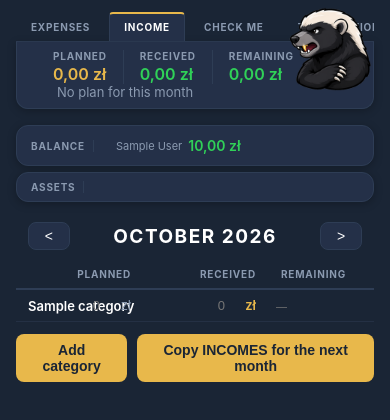
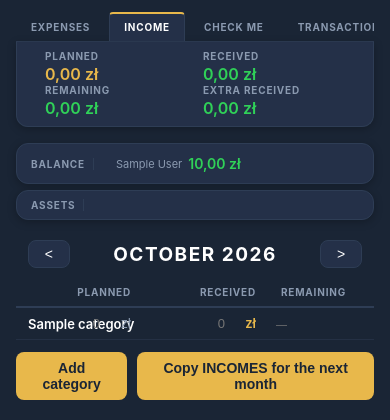
Before and after one commit to szymonwycz/money-badger, a Flask app: page /income in a window 390 px wide. Shown: the top 420 px of the page. Run offline with Flask 3, Linux system fonts and the light colour scheme; data comes from the database, SQL or seed files in the repository; tables that the repository leaves empty hold one stand-in row (values such as "Sample post").

Commit message:
Count expected income per source and show the summary as metric blocks
An overpaid income source no longer hides income still expected from another,
so EXPENSES stops reporting a shortfall when the month is covered. The summary
bar shows TO SPEND, or SPENT OVER PLAN with a signed BUFFER, instead of a
sentence; INCOME shows REMAINING as an amount and EXTRA RECEIVED separately.
Narrow screens get a two-column grid and the logo is hidden there.

Co-Authored-By: Claude Opus 5.5 (1M context) <noreply@anthropic.com>

```diff
--- a/app.py
+++ b/app.py
@@ -500,6 +500,25 @@ def bump_income_received(db, income_category_id, month, year, amount):
     )
 
 
+def income_progress(db, month, year):
+    """Return income totals without offsetting one source against another."""
+    row = db.execute(
+        '''SELECT
+             COALESCE(SUM(e.planned), 0) AS planned,
+             COALESCE(SUM(e.received), 0) AS received,
+             COALESCE(SUM(CASE WHEN e.planned > e.received
+                               THEN e.planned - e.received ELSE 0 END), 0) AS upcoming,
+             COALESCE(SUM(CASE WHEN e.received > e.planned
+                               THEN e.received - e.planned ELSE 0 END), 0) AS surplus
+           FROM income_entries e
+           JOIN income_categories c ON c.id=e.category_id
+           WHERE e.month=? AND e.year=?''',
+        (month, year),
+    ).fetchone()
+    return {key: round(row[key] or 0, 2)
+            for key in ('planned', 'received', 'upcoming', 'surplus')}
+
+
 # ── settings ──────────────────────────────────────────────────────────────────
 
 SETTING_DEFAULTS = {'currency': 'zł', 'locale': 'pl-PL'}
@@ -859,21 +878,22 @@ def api_budget():
     ).fetchall()
     spent = {r['category_id']: r['total'] for r in actuals}
 
-    income = db.execute(
-        'SELECT COALESCE(SUM(planned), 0) FROM income_entries WHERE month=? AND year=?',
-        (month, year)
-    ).fetchone()[0]
-    income_received = db.execute(
-        'SELECT COALESCE(SUM(received), 0) FROM income_entries WHERE month=? AND year=?',
-        (month, year)
-    ).fetchone()[0]
+    progress = income_progress(db, month, year)
+    income = progress['planned']
     if income == 0:
         row = db.execute('SELECT amount FROM monthly_income WHERE month=? AND year=?', (month, year)).fetchone()
         income = row['amount'] if row else 0
+        if income:
+            # Legacy monthly_income has no sources, so category-level progress is
+            # unavailable and the former net calculation remains the best fit.
+            progress['upcoming'] = round(max(0, income - progress['received']), 2)
+            progress['surplus'] = round(max(0, progress['received'] - income), 2)
 
     return jsonify({
         'additionals': by_cat,
-        'income_received': income_received,
+        'income_received': progress['received'],
+        'income_upcoming': progress['upcoming'],
+        'income_surplus': progress['surplus'],
         'spent': spent,
         'income': income,
     })
--- a/static/app.js
+++ b/static/app.js
@@ -29,6 +29,9 @@ async function loadBudget() {
   state.budget.spent          = data.spent          || {};
   state.budget.income         = data.income         || 0;
   state.budget.incomeReceived = data.income_received || 0;
+  // Leave this undefined against an older server so shared summary math can
+  // fall back to the previous net calculation during a rolling update.
+  state.budget.incomeUpcoming = data.income_upcoming;
 
   // real cash on hand (bank + cash accounts only — savings/goal "asset"
   // accounts don't count as money available to cover this month's overspend)
--- a/static/common.js
+++ b/static/common.js
@@ -138,7 +138,10 @@ function computeSummary(state) {
   const income = state.budget.income || 0;
   // The account balance already reflects what has been spent, so it only has to
   // cover what is still left to spend, plus income expected but not yet landed.
-  const incomeUpcoming = Math.max(0, income - (state.budget.incomeReceived || 0));
+  // The API sums shortages per income source. Extra money from one source must
+  // not erase money that is still expected from another source.
+  const incomeUpcoming = state.budget.incomeUpcoming
+    ?? Math.max(0, income - (state.budget.incomeReceived || 0));
   const realAvailable  = (state.budget.availableCash || 0) + incomeUpcoming;
 
   return { totalPlanned, totalSpent, remainingPlanned, income, realAvailable };
@@ -164,15 +167,29 @@ function renderSummary(state) {
 
   const el = document.getElementById('sum-narrative');
   if (!el) return;
+  el.className = 'summary-status';
   if (s.totalSpent <= s.totalPlanned) {
     const toSpend = s.income > 0 ? s.income - s.totalSpent : s.totalPlanned - s.totalSpent;
-    el.innerHTML = `TO SPEND: <strong style="color:var(--green)">${fmtNum(toSpend)}</strong>`;
-  } else if (s.realAvailable >= s.remainingPlanned) {
+    el.innerHTML = `
+      <div class="sum-block">
+        <span class="sum-label">TO SPEND</span>
+        <span class="sum-val sum-income">${fmtNum(toSpend)}</span>
+      </div>`;
+  } else {
     const over = s.totalSpent - s.totalPlanned;
-    el.innerHTML = `Over budget by <strong style="color:var(--yellow)">${fmtNum(over)}</strong> — funds available`;
-  } else {
-    const shortage = s.remainingPlanned - s.realAvailable;
-    el.innerHTML = `SHORT <strong style="color:var(--red)">${fmtNum(shortage)}</strong> to cover expenses`;
+    const buffer = s.realAvailable - s.remainingPlanned;
+    const bufferClass = buffer < 0 ? 'sum-negative' : 'sum-income';
+    const bufferSign = buffer < 0 ? '-' : '+';
+    el.innerHTML = `
+      <div class="sum-block">
+        <span class="sum-label">SPENT OVER PLAN</span>
+        <span class="sum-val">${fmtNum(over)}</span>
+      </div>
+      <div class="sum-divider"></div>
+      <div class="sum-block">
+        <span class="sum-label">BUFFER</span>
+        <span class="sum-val ${bufferClass}">${bufferSign} ${fmtNum(Math.abs(buffer))}</span>
+      </div>`;
   }
 }
 
--- a/static/income.js
+++ b/static/income.js
@@ -21,27 +21,25 @@ async function loadAccounts() {
 function updateSummary() {
   const totalPlanned  = state.entries.reduce((s, e) => s + (e.planned  || 0), 0);
   const totalReceived = state.entries.reduce((s, e) => s + (e.received || 0), 0);
-  const remaining     = totalPlanned - totalReceived;
+  const remaining = state.entries.reduce(
+    (s, e) => s + Math.max(0, (e.planned || 0) - (e.received || 0)), 0);
+  const surplus = state.entries.reduce(
+    (s, e) => s + Math.max(0, (e.received || 0) - (e.planned || 0)), 0);
 
   document.getElementById('sum-planned').textContent  = fmtNum(totalPlanned);
   document.getElementById('sum-received').textContent = fmtNum(totalReceived);
 
   const remEl = document.getElementById('sum-remaining');
-  remEl.textContent = remaining > 0 ? `short ${fmtNum(remaining)}`
-                    : remaining < 0 ? `over ${fmtNum(-remaining)}` : fmtNum(0);
+  remEl.textContent = fmtNum(remaining);
   remEl.style.color = remaining > 0 ? 'var(--yellow)' : 'var(--green)';
 
   const narEl = document.getElementById('sum-narrative');
-  if (totalPlanned === 0) {
-    narEl.innerHTML = '<span style="color:var(--text2)">No plan for this month</span>';
-  } else if (totalReceived >= totalPlanned) {
-    const extra = totalReceived - totalPlanned;
-    narEl.innerHTML = extra > 0
-      ? `Surplus: <strong style="color:var(--green)">${fmtNum(extra)}</strong>`
-      : `<strong style="color:var(--green)">Plan completed ✓</strong>`;
-  } else {
-    narEl.innerHTML = '';
-  }
+  narEl.className = 'summary-status';
+  narEl.innerHTML = `
+    <div class="sum-block">
+      <span class="sum-label">EXTRA RECEIVED</span>
+      <span class="sum-val sum-income">${fmtNum(surplus)}</span>
+    </div>`;
 }
 
 // ── table ────────────────────────────────────────────────────────────────────
--- a/static/style.css
+++ b/static/style.css
@@ -89,11 +89,12 @@ body {
 }
 .sum-block { display: flex; flex-direction: column; gap: 2px; padding: 0 var(--space-lg); min-width: 0; }
 .sum-block-wide { flex: 1 1 200px; }   /* wraps to its own line instead of squeezing to 3 chars */
-.sum-label { font-size: var(--fs-xs); font-weight: 700; letter-spacing: 0.8px; color: var(--text2); }
-.sum-val   { font-size: var(--fs-lg); font-weight: 600; color: var(--yellow); }
+.summary-status { display: contents; }
+.sum-label { font-size: var(--fs-xs); font-weight: 700; letter-spacing: 0.8px; color: var(--text2); white-space: nowrap; }
+.sum-val   { font-size: var(--fs-lg); font-weight: 600; color: var(--yellow); white-space: nowrap; }
 .sum-income { color: var(--green); }
+.sum-negative { color: var(--red); }
 .sum-divider { width: 1px; background: var(--border); align-self: stretch; }
-#sum-narrative { font-size: var(--fs-base); color: var(--text2); padding-left: 20px; }
 
 /* ==========================================
    MONTH NAV
@@ -896,6 +897,10 @@ tr[tabindex]:focus-visible, div[tabindex]:focus-visible {
    .panel-box and .col-note were applied globally)
    ========================================== */
 @media (max-width: 760px) {
+  .app-logo { display: none; }
+  .summary-bar { display: grid; grid-template-columns: repeat(2, minmax(0, 1fr)); }
+  .summary-bar .sum-block { padding: 0 var(--space-sm); min-width: 0; }
+  .summary-bar .sum-divider { display: none; }
   .calc-layout { grid-template-columns: 1fr; }
   .calc-lbl    { width: 100%; }
   .content     { grid-template-columns: 1fr; }
--- a/static/transactions.js
+++ b/static/transactions.js
@@ -54,6 +54,9 @@ async function loadBudget() {
   state.budget.spent       = data.spent       || {};
   state.budget.income      = data.income      || 0;
   state.budget.incomeReceived = data.income_received || 0;
+  // Leave this undefined against an older server so shared summary math can
+  // fall back to the previous net calculation during a rolling update.
+  state.budget.incomeUpcoming = data.income_upcoming;
   state.budget.availableCash  = availableCashFrom(state.accounts);
 }
 
--- a/templates/income.html
+++ b/templates/income.html
@@ -32,7 +32,7 @@
       <span class="sum-val" id="sum-remaining">—</span>
     </div>
     <div class="sum-divider"></div>
-    <div class="sum-block sum-block-wide" id="sum-narrative">—</div>
+    <div class="summary-status" id="sum-narrative"></div>
   </div>
 
   <!-- BALANCE-BAR: ACCOUNTS -->
--- a/templates/index.html
+++ b/templates/index.html
@@ -32,7 +32,7 @@
       <span class="sum-val" id="sum-spent">—</span>
     </div>
     <div class="sum-divider"></div>
-    <div class="sum-block sum-block-wide" id="sum-narrative">—</div>
+    <div class="summary-status" id="sum-narrative"></div>
   </div>
 
   <!-- Balance bar — accounts: bank + cash -->
--- a/templates/transactions.html
+++ b/templates/transactions.html
@@ -31,7 +31,7 @@
       <span class="sum-val" id="sum-spent">—</span>
     </div>
     <div class="sum-divider"></div>
-    <div class="sum-block sum-block-wide" id="sum-narrative">—</div>
+    <div class="summary-status" id="sum-narrative"></div>
   </div>
 
   <div class="balance-bar" id="balance-bar-accounts">
```
Also changed, not shown: docs/API.md (+1 -1 lines), tests/test_app.py (+28 -0 lines), tests/test_summary.mjs (added, +113 -0 lines), CHANGELOG.md, README.md.
